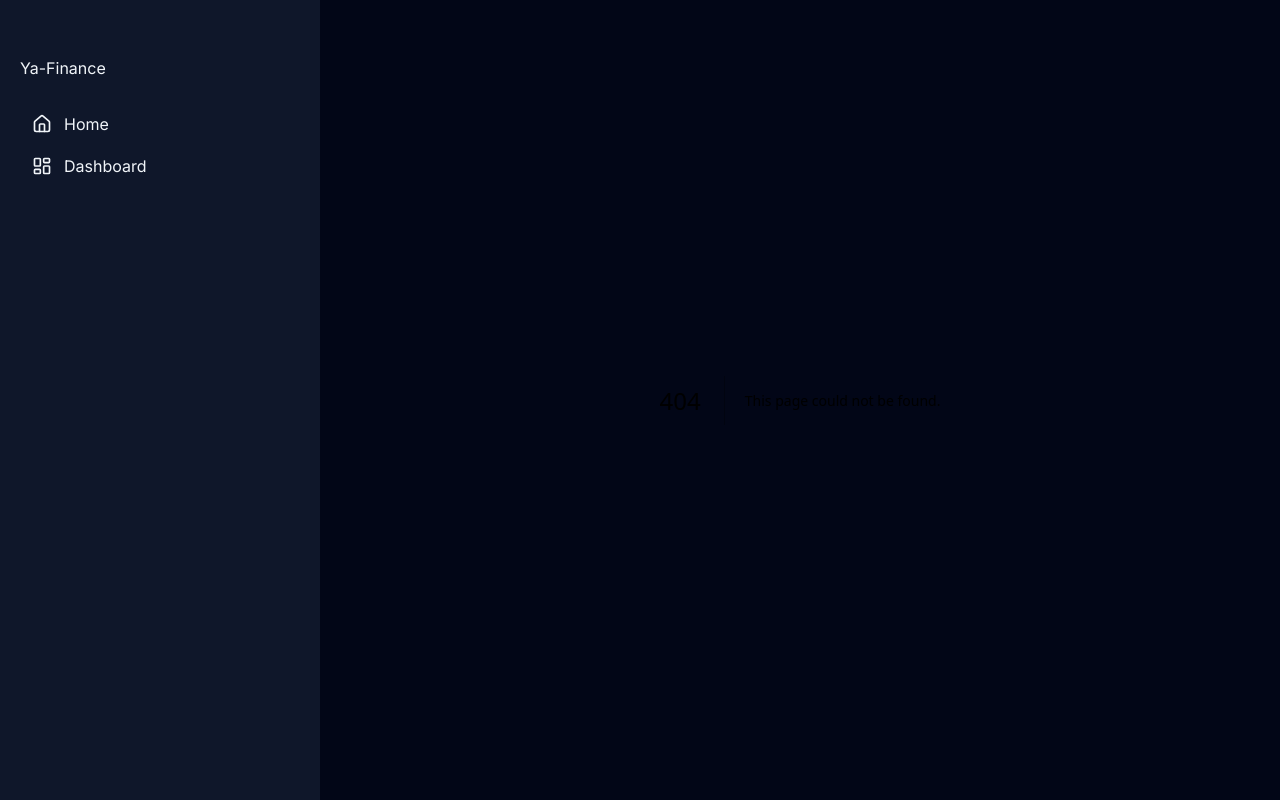
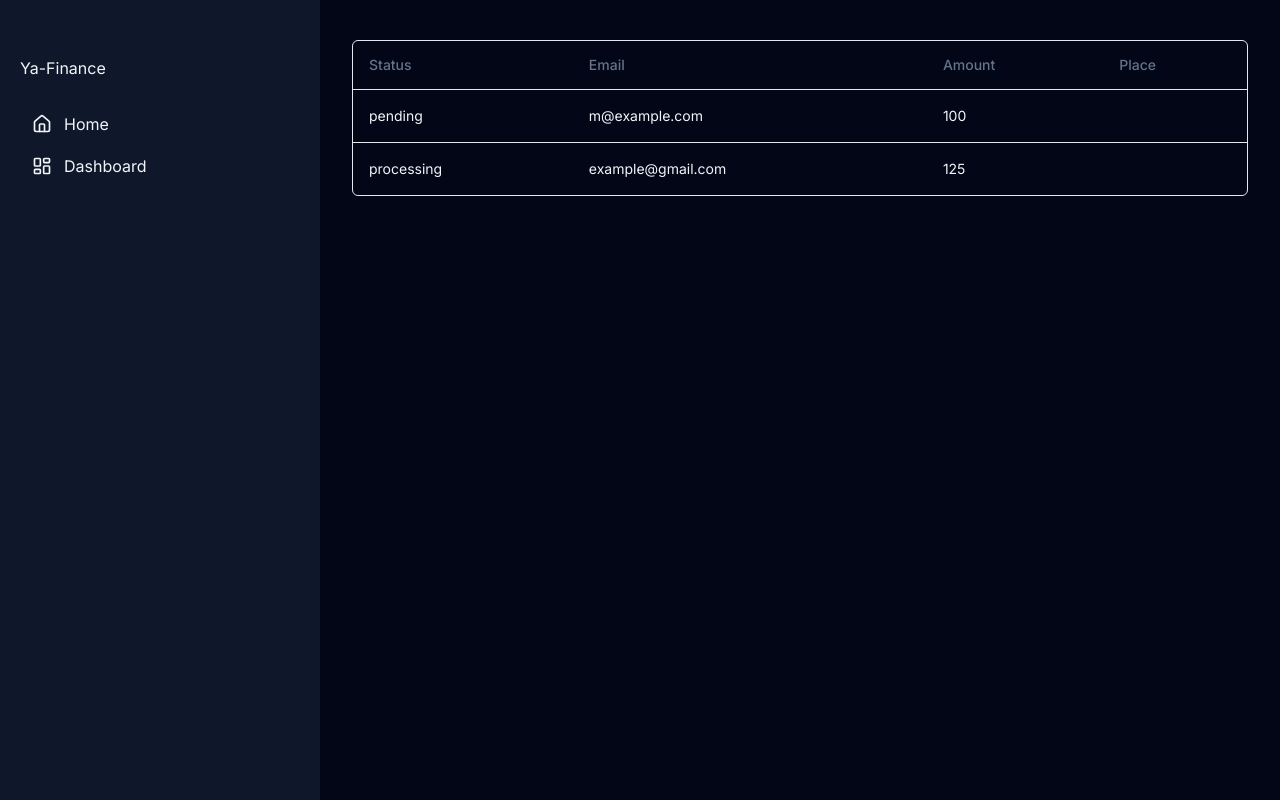
Before and after one commit to marciordj/ya-money, a Next.js app in the folder frontend/: page /payments in a window 1280 px wide. Before the commit this address had no page. Built offline with nearby package versions, Linux system fonts and the light colour scheme.

Commit message:
add table example

```diff
--- a/frontend/package.json
+++ b/frontend/package.json
@@ -10,6 +10,7 @@
   },
   "dependencies": {
     "@radix-ui/react-slot": "^1.0.2",
+    "@tanstack/react-table": "^8.15.3",
     "class-variance-authority": "^0.7.0",
     "clsx": "^2.1.0",
     "lucide-react": "^0.363.0",
--- a/frontend/src/app/page.tsx
+++ b/frontend/src/app/page.tsx
@@ -1,7 +1,68 @@
-import { Button } from "@/components/ui/button";
+import {
+  Table,
+  TableBody,
+  TableCell,
+  TableHead,
+  TableHeader,
+  TableRow
+} from "@/components/ui/table";
+
+const data: Payment[] = [
+  {
+    id: "m5gr84i9",
+    amount: 316,
+    status: "success",
+    email: "ken99@yahoo.com",
+  },
+  {
+    id: "3u1reuv4",
+    amount: 242,
+    status: "success",
+    email: "Abe45@gmail.com",
+  },
+  {
+    id: "derv1ws0",
+    amount: 837,
+    status: "processing",
+    email: "Monserrat44@gmail.com",
+  },
+  {
+    id: "5kma53ae",
+    amount: 874,
+    status: "success",
+    email: "Silas22@gmail.com",
+  },
+  {
+    id: "bhqecj4p",
+    amount: 721,
+    status: "failed",
+    email: "carmella@hotmail.com",
+  },
+]
+
+export type Payment = {
+  id: string
+  amount: number
+  status: "pending" | "processing" | "success" | "failed"
+  email: string
+}
 
 export default function Home() {
+
   return (
-  <h1>Hello</h1>
+    <div className="rounded-md border">
+      <Table>
+        <TableHeader className="text-slate-100">
+          123
+        </TableHeader>
+        <TableBody>
+        <TableRow>
+              <TableCell className="h-24 text-center text-slate-100">
+                No results.
+              </TableCell>
+            </TableRow>
+        </TableBody>
+      </Table>
+    </div>
   );
 }
--- /dev/null
+++ b/frontend/src/app/payments/columns.tsx
@@ -0,0 +1,29 @@
+"use client"
+
+import { ColumnDef } from "@tanstack/react-table"
+
+export type Payment = {
+  id: string
+  amount: number
+  status: "pending" | "processing" | "success" | "failed"
+  email: string
+}
+
+export const columns: ColumnDef<Payment>[] = [
+  {
+    accessorKey: "status",
+    header: "Status",
+  },
+  {
+    accessorKey: "email",
+    header: "Email",
+  },
+  {
+    accessorKey: "amount",
+    header: "Amount",
+  },
+  {
+    accessorKey: "place",
+    header: "Place",
+  }
+]
--- /dev/null
+++ b/frontend/src/app/payments/data-table.tsx
@@ -0,0 +1,77 @@
+"use client"
+
+import {
+  ColumnDef,
+  flexRender,
+  getCoreRowModel,
+  useReactTable,
+} from "@tanstack/react-table"
+
+import {
+  Table,
+  TableBody,
+  TableCell,
+  TableHead,
+  TableHeader,
+  TableRow,
+} from "@/components/ui/table"
+
+interface DataTableProps<TData, TValue> {
+  columns: ColumnDef<TData, TValue>[]
+  data: TData[]
+}
+
+export function DataTable<TData, TValue>({ columns, data }: DataTableProps<TData, TValue>) {
+  const table = useReactTable({
+    data,
+    columns,
+    getCoreRowModel: getCoreRowModel(),
+  })
+
+  return (
+    <div className="rounded-md border text-slate-100">
+      <Table>
+        <TableHeader>
+          {table.getHeaderGroups().map((headerGroup) => (
+            <TableRow key={headerGroup.id}>
+              {headerGroup.headers.map((header) => {
+                return (
+                  <TableHead key={header.id}>
+                    {header.isPlaceholder
+                      ? null
+                      : flexRender(
+                          header.column.columnDef.header,
+                          header.getContext()
+                        )}
+                  </TableHead>
+                )
+              })}
+            </TableRow>
+          ))}
+        </TableHeader>
+        <TableBody>
+          {table.getRowModel().rows?.length ? (
+            table.getRowModel().rows.map((row) => (
+              <TableRow
+                key={row.id}
+                data-state={row.getIsSelected() && "selected"}
+              >
+                {row.getVisibleCells().map((cell) => (
+                  <TableCell key={cell.id}>
+                    {flexRender(cell.column.columnDef.cell, cell.getContext())}
+                  </TableCell>
+                ))}
+              </TableRow>
+            ))
+          ) : (
+            <TableRow>
+              <TableCell colSpan={columns.length} className="h-24 text-center">
+                No results.
+              </TableCell>
+            </TableRow>
+          )}
+        </TableBody>
+      </Table>
+    </div>
+  )
+}
--- /dev/null
+++ b/frontend/src/app/payments/page.tsx
@@ -0,0 +1,30 @@
+import { Payment, columns } from "./columns"
+import { DataTable } from "./data-table"
+
+async function getData(): Promise<Payment[]> {
+  // Fetch data from your API here.
+  return [
+    {
+      id: "728ed52f",
+      amount: 100,
+      status: "pending",
+      email: "m@example.com",
+    },
+    {
+      id: "489e1d42",
+      amount: 125,
+      status: "processing",
+      email: "example@gmail.com",
+    },
+  ]
+}
+
+export default async function DemoPage() {
+  const data = await getData()
+
+  return (
+    <div className="container mx-auto py-10">
+      <DataTable columns={columns} data={data} />
+    </div>
+  )
+}
--- /dev/null
+++ b/frontend/src/components/ui/table.tsx
@@ -0,0 +1,117 @@
+import * as React from "react"
+
+import { cn } from "@/lib/utils"
+
+const Table = React.forwardRef<
+  HTMLTableElement,
+  React.HTMLAttributes<HTMLTableElement>
+>(({ className, ...props }, ref) => (
+  <div className="relative w-full overflow-auto">
+    <table
+      ref={ref}
+      className={cn("w-full caption-bottom text-sm", className)}
+      {...props}
+    />
+  </div>
+))
+Table.displayName = "Table"
+
+const TableHeader = React.forwardRef<
+  HTMLTableSectionElement,
+  React.HTMLAttributes<HTMLTableSectionElement>
+>(({ className, ...props }, ref) => (
+  <thead ref={ref} className={cn("[&_tr]:border-b", className)} {...props} />
+))
+TableHeader.displayName = "TableHeader"
+
+const TableBody = React.forwardRef<
+  HTMLTableSectionElement,
+  React.HTMLAttributes<HTMLTableSectionElement>
+>(({ className, ...props }, ref) => (
+  <tbody
+    ref={ref}
+    className={cn("[&_tr:last-child]:border-0", className)}
+    {...props}
+  />
+))
+TableBody.displayName = "TableBody"
+
+const TableFooter = React.forwardRef<
+  HTMLTableSectionElement,
+  React.HTMLAttributes<HTMLTableSectionElement>
+>(({ className, ...props }, ref) => (
+  <tfoot
+    ref={ref}
+    className={cn(
+      "border-t bg-muted/50 font-medium [&>tr]:last:border-b-0",
+      className
+    )}
+    {...props}
+  />
+))
+TableFooter.displayName = "TableFooter"
+
+const TableRow = React.forwardRef<
+  HTMLTableRowElement,
+  React.HTMLAttributes<HTMLTableRowElement>
+>(({ className, ...props }, ref) => (
+  <tr
+    ref={ref}
+    className={cn(
+      "border-b transition-colors hover:bg-muted/50 data-[state=selected]:bg-muted",
+      className
+    )}
+    {...props}
+  />
+))
+TableRow.displayName = "TableRow"
+
+const TableHead = React.forwardRef<
+  HTMLTableCellElement,
+  React.ThHTMLAttributes<HTMLTableCellElement>
+>(({ className, ...props }, ref) => (
+  <th
+    ref={ref}
+    className={cn(
+      "h-12 px-4 text-left align-middle font-medium text-muted-foreground [&:has([role=checkbox])]:pr-0",
+      className
+    )}
+    {...props}
+  />
+))
+TableHead.displayName = "TableHead"
+
+const TableCell = React.forwardRef<
+  HTMLTableCellElement,
+  React.TdHTMLAttributes<HTMLTableCellElement>
+>(({ className, ...props }, ref) => (
+  <td
+    ref={ref}
+    className={cn("p-4 align-middle [&:has([role=checkbox])]:pr-0", className)}
+    {...props}
+  />
+))
+TableCell.displayName = "TableCell"
+
+const TableCaption = React.forwardRef<
+  HTMLTableCaptionElement,
+  React.HTMLAttributes<HTMLTableCaptionElement>
+>(({ className, ...props }, ref) => (
+  <caption
+    ref={ref}
+    className={cn("mt-4 text-sm text-muted-foreground", className)}
+    {...props}
+  />
+))
+TableCaption.displayName = "TableCaption"
+
+export {
+  Table,
+  TableHeader,
+  TableBody,
+  TableFooter,
+  TableHead,
+  TableRow,
+  TableCell,
+  TableCaption,
+}
```
Also changed, not shown: 2 other files (tests, documents, lock files or other folders).
